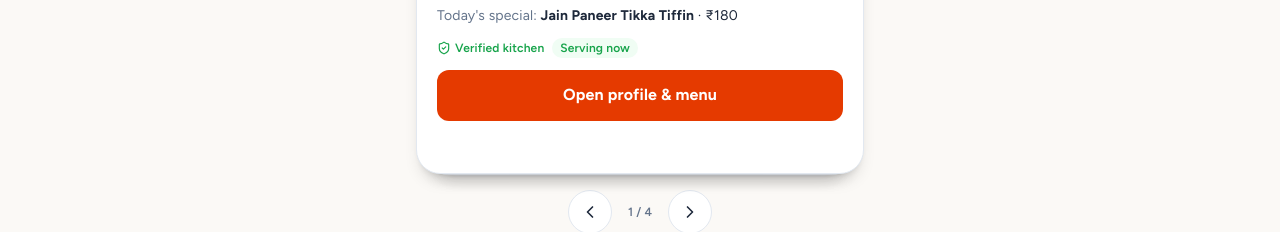
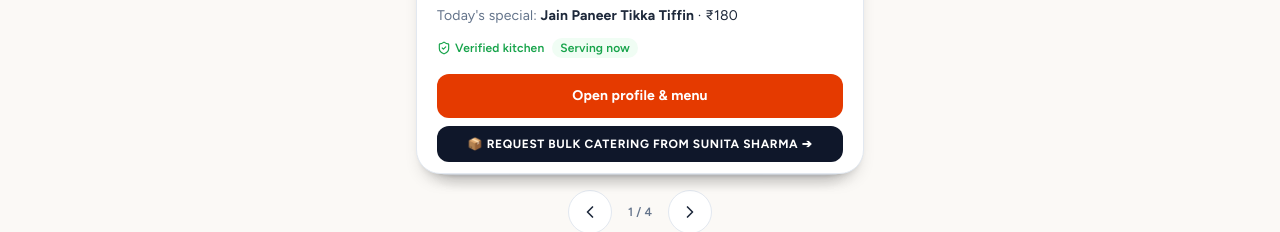
Before and after one commit to gorredinesh21/HOMATRI_WEBSITE, a Next.js app: page /order in a window 1280 px wide. Shown: the part 597-829 px from the top of the page. Built offline with nearby package versions, Linux system fonts and the light colour scheme; no server answers.

Commit message:
feat(bulk): add targeted bulk button directly onto each chef card on swipe deck

```diff
--- a/src/app/order/_components/SwipeCardDeck.jsx
+++ b/src/app/order/_components/SwipeCardDeck.jsx
@@ -119,13 +119,21 @@ export default function SwipeCardDeck({
                     </span>
                   )}
                 </div>
+                <div className="space-y-2 pt-1">
                   <button
                     type="button"
                     onClick={() => onCardOpen?.(kitchen.chefId)}
-                  className="w-full bg-homatri-orange hover:bg-homatri-orange-dark text-white font-bold py-3 rounded-xl"
+                    className="w-full bg-homatri-orange hover:bg-homatri-orange-dark text-white font-bold py-3 rounded-xl text-sm"
                   >
                     Open profile & menu
                   </button>
+                  <a
+                    href={`/bulk?chef=${encodeURIComponent(kitchen.chefName || kitchen.kitchenName)}`}
+                    className="block w-full bg-slate-900 hover:bg-black text-white font-bold py-2.5 rounded-xl text-xs text-center uppercase tracking-wider"
+                  >
+                    📦 Request Bulk Catering from {kitchen.chefName || "Chef"} ➔
+                  </a>
+                </div>
               </div>
             </article>
           );
```
Lines whose indentation alone changed are shown as unchanged.
